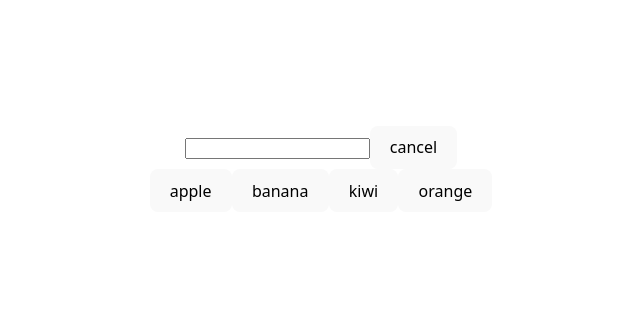
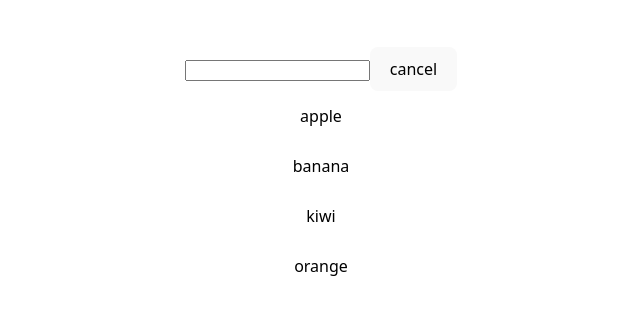
Before and after one commit to kiran-kharsel/auto-complete-component, a React (Vite) app: page / in a window 1280 px wide. Shown: the part 231-546 px from the top of the page, without its empty margins (319-959 px from the left). Built offline with nearby package versions, Linux system fonts and the light colour scheme.

Commit message:
style: add stylling to suggestion-list component

```diff
--- a/src/components/auto-complete/suggestion-list/SuggestionList.jsx
+++ b/src/components/auto-complete/suggestion-list/SuggestionList.jsx
@@ -6,7 +6,7 @@ import ListItem from '../list-item'
 function SuggestionList({suggestions}) {
 
   return (
-    <div>
+    <div className='suggestion-list'>
       {suggestions.map((suggestion) => {
         return (
           <ListItem key={suggestion} suggestion={suggestion}/>
--- a/src/components/auto-complete/suggestion-list/style.css
+++ b/src/components/auto-complete/suggestion-list/style.css
@@ -0,0 +1,20 @@
+.suggestion-list{
+    display: flex;
+    flex-direction: column;
+    background-color: white;
+}
+
+.suggestion-list button{
+    background: transparent;
+    color: black;
+    border-radius: 0;
+    border: 0;
+    height: 50px;
+    width: 100%;
+    transition: background-color 0.5s ease-in-out;
+}
+
+.suggestion-list button:hover{
+    background-color: yellowgreen;
+
+}
```
